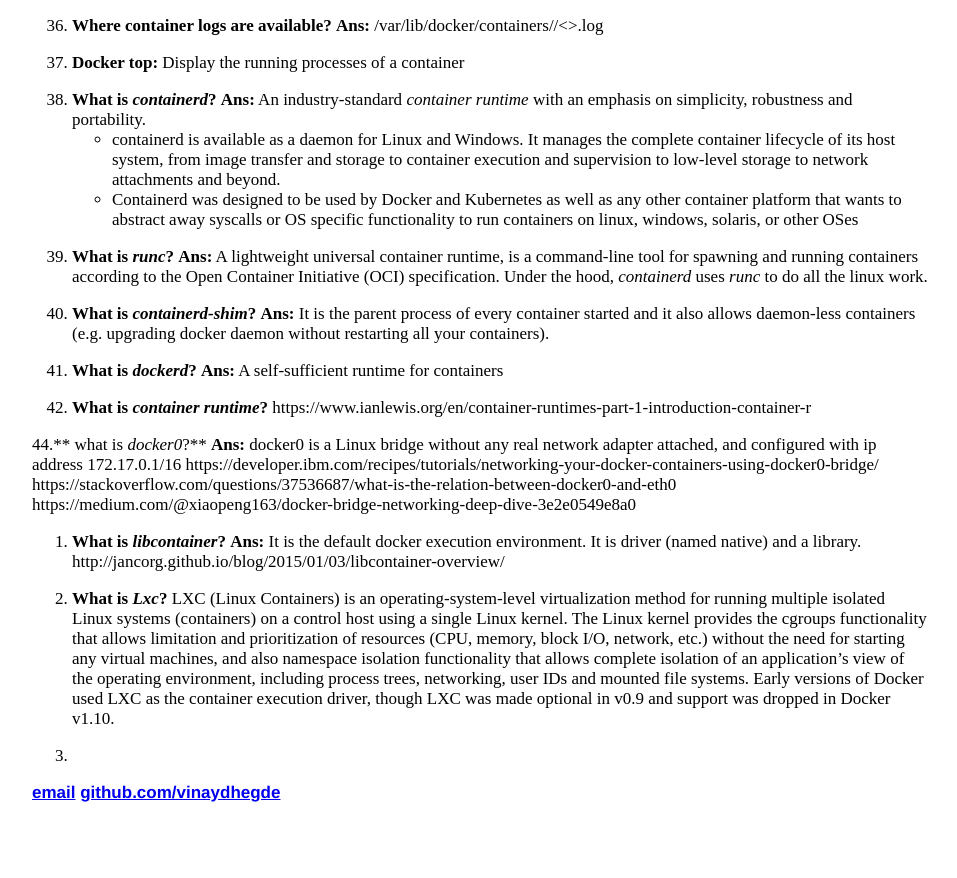
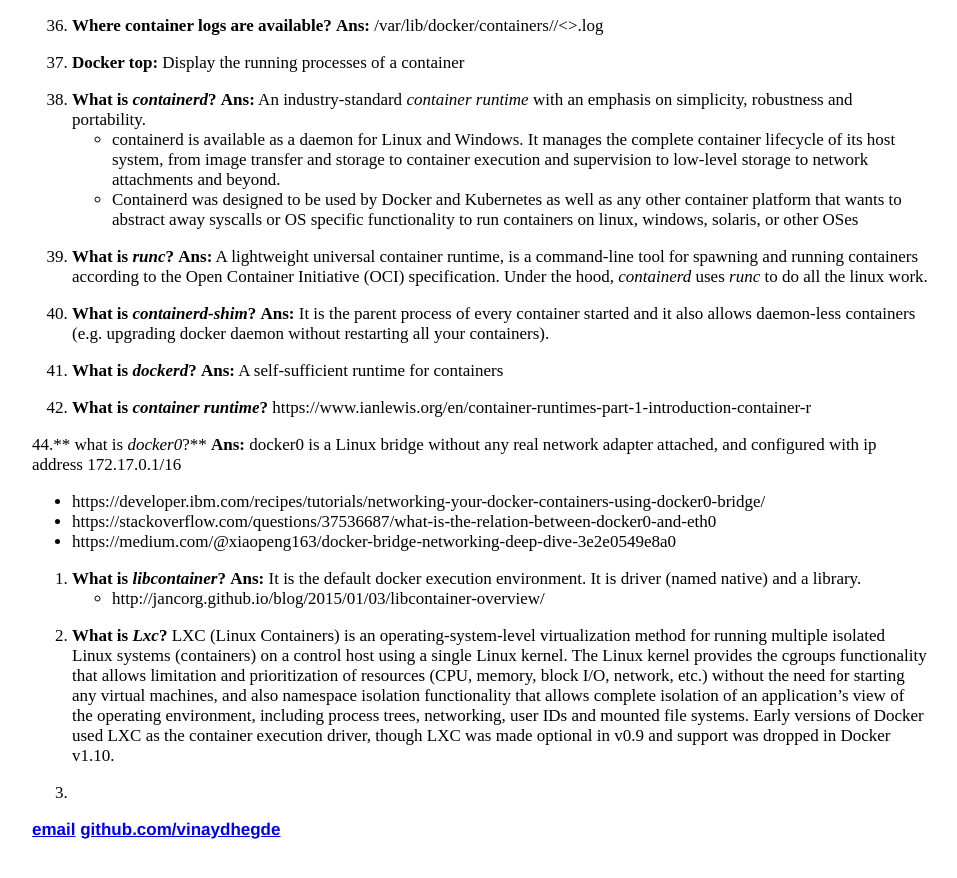
Before and after one commit to vinaydhegde/vinaydhegde.github.io, a Jekyll site: the page built from _posts/2020-01-26-FAQ.md, in a window 1280 px wide and 900 px high, scrolled down 2217 px. Shown: the top 878 px of the window, without its empty margins (160-1117 px from the left). Built offline with Jekyll 4.4.1, drawn with Linux system fonts in a browser that asks for light colours.

Commit message:
Update 2020-01-26-FAQ.md

```diff
--- a/_posts/2020-01-26-FAQ.md
+++ b/_posts/2020-01-26-FAQ.md
@@ -148,13 +148,13 @@
 
 44.** what is *docker0*?**
 **Ans:** docker0 is a Linux bridge without any real network adapter attached, and configured with ip address 172.17.0.1/16
-https://developer.ibm.com/recipes/tutorials/networking-your-docker-containers-using-docker0-bridge/
-https://stackoverflow.com/questions/37536687/what-is-the-relation-between-docker0-and-eth0
-https://medium.com/@xiaopeng163/docker-bridge-networking-deep-dive-3e2e0549e8a0
+- https://developer.ibm.com/recipes/tutorials/networking-your-docker-containers-using-docker0-bridge/
+- https://stackoverflow.com/questions/37536687/what-is-the-relation-between-docker0-and-eth0
+- https://medium.com/@xiaopeng163/docker-bridge-networking-deep-dive-3e2e0549e8a0
 
 45. **What is *libcontainer*?**
 **Ans:** It is the default docker execution environment. It is driver (named native) and a library.
-http://jancorg.github.io/blog/2015/01/03/libcontainer-overview/
+- http://jancorg.github.io/blog/2015/01/03/libcontainer-overview/
 
 46. **What is *Lxc*?**
 LXC (Linux Containers) is an operating-system-level virtualization method for running multiple isolated Linux systems (containers) on a control host using a single Linux kernel.
```
